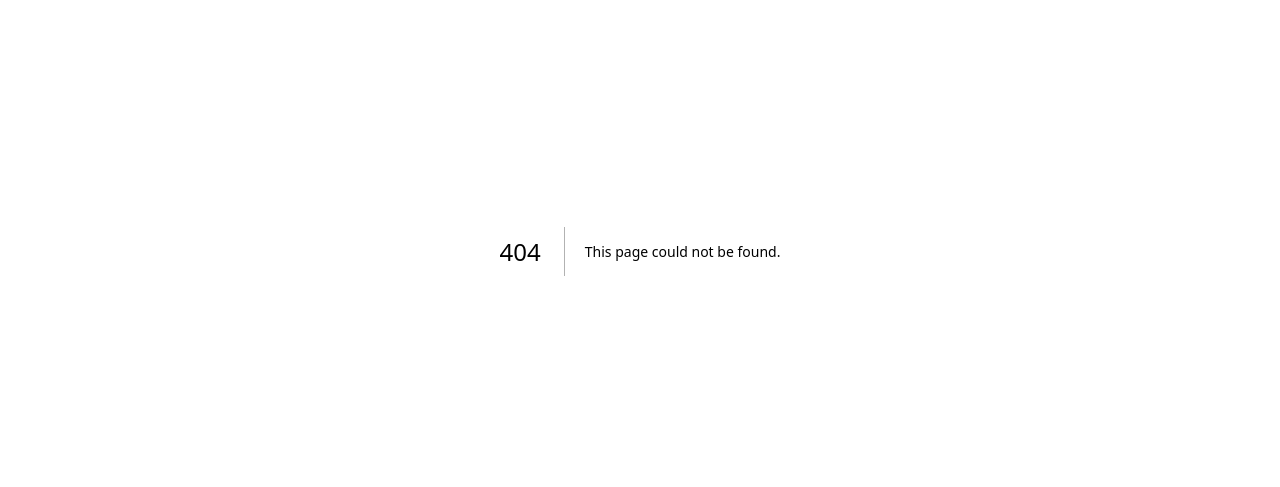
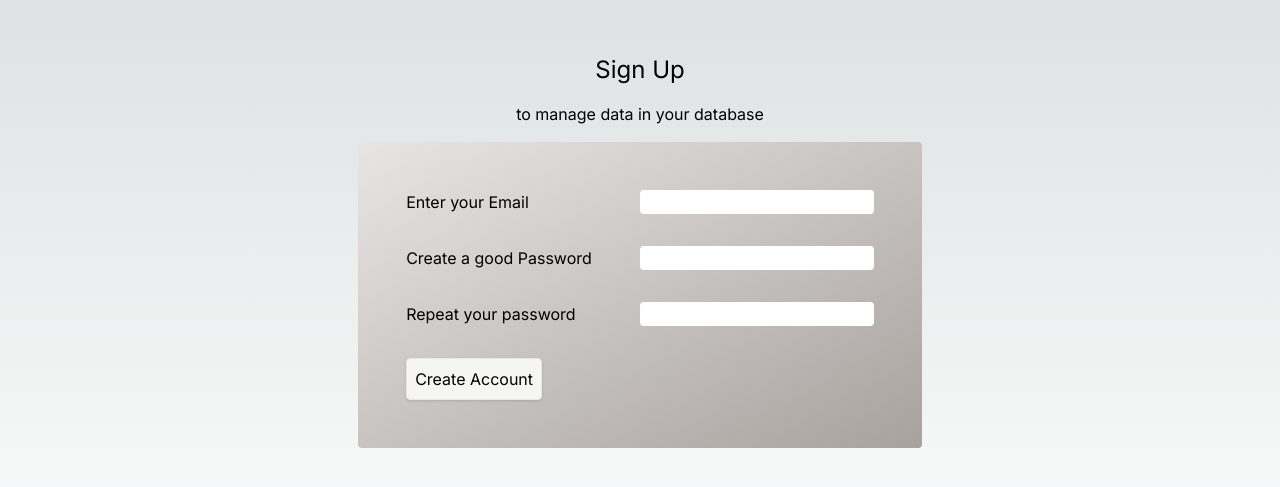
Before and after one commit to dkunf/admin-dash, a Next.js app: page /signup in a window 1280 px wide. Before the commit this address had no page. Shown: the part 149-636 px from the top of the page. Built offline with nearby package versions, Linux system fonts and the light colour scheme.

Commit message:
made file for users data to mock db

```diff
--- /dev/null
+++ b/app/auth/createNewUser.ts
@@ -0,0 +1,11 @@
+// import { SignJWT } from "jose";
+import { User } from "../orm/localDb";
+
+export async function createNewUser(params: {
+  email: string;
+  password: string;
+}) {
+  const users = await User.exist(params.email);
+  console.log(users);
+  if (!users) await User.add(params);
+}
--- /dev/null
+++ b/app/orm/localDb.ts
@@ -0,0 +1,42 @@
+//for now we write/read to text file instead of db
+import { readFile, appendFile } from "fs/promises";
+
+export const User = {
+  fileLocation: process.cwd() + "/app/orm/data.txt",
+  getUsers: async (): Promise<string[]> => {
+    let temp: string[] = [];
+    try {
+      const data = await readFile(User.fileLocation, "utf-8");
+      temp = data.split("\n");
+      return temp;
+    } catch (error) {
+      console.log(error);
+      return temp;
+    }
+  },
+  exist: async (email: string): Promise<boolean> => {
+    try {
+      const users = await User.getUsers();
+      return users.includes(email);
+    } catch (error) {
+      console.log("could not read file");
+      return false;
+    }
+  },
+  add: async (params: {
+    email: string;
+    password: string;
+  }): Promise<boolean> => {
+    try {
+      await appendFile(
+        User.fileLocation,
+        params.email + "\n" + params.password + "\n",
+        "utf-8"
+      );
+      return true;
+    } catch (error) {
+      console.log(error);
+      return false;
+    }
+  },
+};
--- /dev/null
+++ b/app/signup/layout.tsx
@@ -0,0 +1,30 @@
+import type { Metadata } from "next";
+import { Inter } from "next/font/google";
+import "../globals.css";
+
+const inter = Inter({ subsets: ["latin"] });
+
+export const metadata: Metadata = {
+  title: "Sign Up to control your database",
+  description: "Generated by create next app",
+};
+
+export default function RootLayout({
+  children,
+}: Readonly<{
+  children: React.ReactNode;
+}>) {
+  return (
+    <html lang="en">
+      <body className={inter.className}>
+        <div className="h-screen w-screen flex flex-col gap-4 items-center justify-center">
+          <h1 className="text-2xl text-center">Sign Up</h1>
+          <h2 className="text-l text-center">
+            to manage data in your database
+          </h2>
+          {children}
+        </div>
+      </body>
+    </html>
+  );
+}
--- /dev/null
+++ b/app/signup/page.tsx
@@ -0,0 +1,92 @@
+import React from "react";
+import {
+  signUpDataValidation,
+  userExist,
+} from "@/app/validation/signUpDataValidation";
+import { revalidatePath } from "next/cache";
+import { createNewUser } from "@/app/auth/createNewUser";
+
+let hasMistake = false;
+let msg = "";
+
+async function SignUp() {
+  async function registerNewUser(formData: FormData) {
+    "use server";
+
+    hasMistake = false;
+    const email = formData.get("email");
+    const pwd = formData.get("password");
+    const pwdAgain = formData.get("password-again");
+
+    //i did not decide yet what to show to user yet
+    //this would run this component again to update ui (we are on server)
+    //revalidatePath("/signup")
+
+    console.log(email, pwd, pwdAgain);
+    //check it
+    //as string is ok because its required field
+    msg = signUpDataValidation(
+      email as string,
+      pwd as string,
+      pwdAgain as string
+    );
+    if (msg !== "ok" || userExist(email as string)) {
+      hasMistake = true;
+      console.log("msg");
+      revalidatePath("./signup");
+    } else {
+      //now we can change route to message saying
+      //plese go to your email and click the link
+      createNewUser({ email: email as string, password: pwd as string });
+      revalidatePath("./signup");
+    }
+
+    //add to db temp place
+
+    //send email with link to confirm signup
+
+    //create that route, which will be triggered by visiting link
+
+    //when triggered new user data should be moved from temp to user table and used for logins
+  }
+
+  return (
+    <form
+      action={registerNewUser}
+      className="flex flex-col items-start gap-8 bg-gradient-to-br from-stone-200 to-stone-400 rounded p-12 text-black"
+    >
+      <label
+        className="flex flex-col gap-2 sm:flex-row sm:gap-12 w-full justify-between"
+        htmlFor="email"
+      >
+        Enter your Email
+        <input required className="rounded" type="email" name="email" />
+      </label>
+      <label
+        className="flex flex-col gap-2 sm:flex-row sm:gap-12 w-full justify-between"
+        htmlFor="password"
+      >
+        Create a good Password
+        <input required className="rounded" type="password" name="password" />
+      </label>
+      <label
+        className="flex flex-col gap-2 sm:flex-row sm:gap-12 w-full justify-between"
+        htmlFor="password-again"
+      >
+        Repeat your password
+        <input
+          required
+          className="rounded"
+          type="password"
+          name="password-again"
+        />
+      </label>
+      {hasMistake && <p style={{ color: "red" }}>{msg}</p>}
+      <button className="flex border p-2 rounded bg-stone-100 hover:bg-stone-200 shadow">
+        Create Account
+      </button>
+    </form>
+  );
+}
+
+export default SignUp;
--- /dev/null
+++ b/app/validation/signUpDataValidation.ts
@@ -0,0 +1,28 @@
+export function signUpDataValidation(
+  email: string,
+  p1: string,
+  p2: string
+): string {
+  if (!email.match(/.+@.+\.\w+/g)) return "please make sure email is correct";
+  if (p1 !== p2) return "please make sure you type the same password twice";
+  if (p1.length < 8)
+    return "please make sure your password has at least 8 characters";
+  if (!p1.match(/[A-Z]/g))
+    return "please make sure your password has at least 1 capital letter";
+  if (!p1.match(/[!"£$%^&*()_+#~@]/g))
+    return 'please make sure your password has at least 1 symbol like !"£$%^&*()_+#~@';
+  if (!p1.match(/[0-9]/g))
+    return "please make sure your password has at least 1 number";
+
+  return "ok";
+}
+//testing
+// if (
+//   signUpValidation("ee", "ee", "ee") === "please make sure email is correct"
+// ) {
+//   console.log("email check correct");
+// }
+export function userExist(email: string): boolean {
+  //query db to see if user already exist
+  return false;
+}
```
Also changed, not shown: package.json (+7 -6 lines), app/orm/data.txt (added), 1 other file (tests, documents, lock files or other folders).
